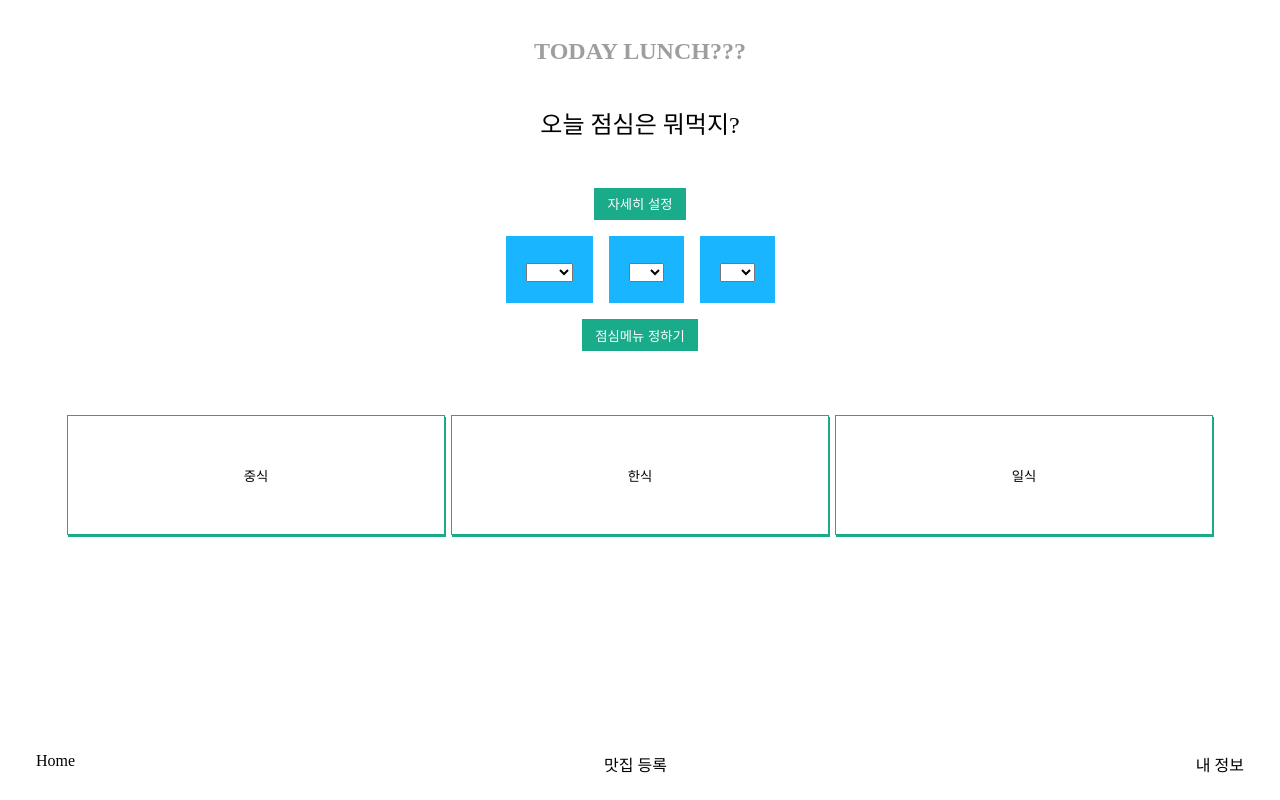
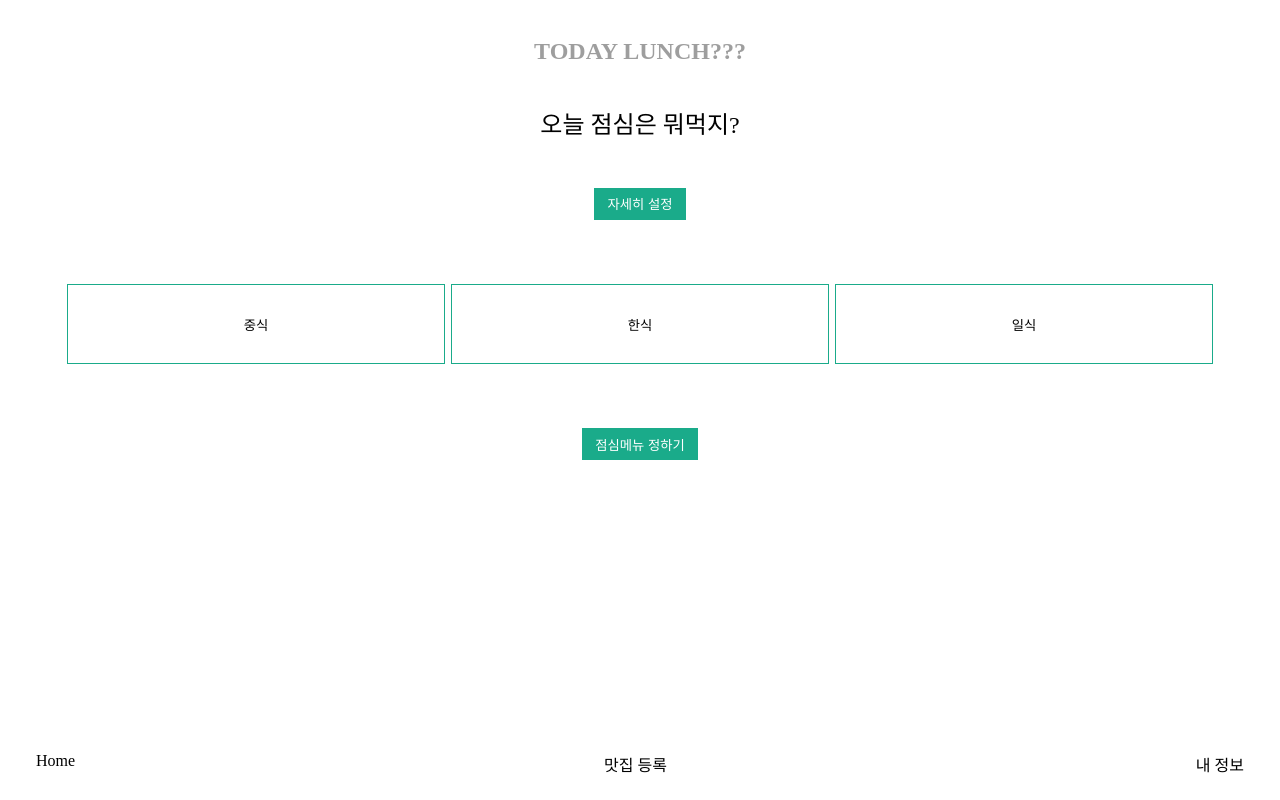
Before and after one commit to HTlee1990/bestLunch, a Vue app in the folder client/: page / in a window 1280 px wide. Both pictures are taken after a click on the button "자세히 설정". Built offline with nearby package versions, Linux system fonts and the light colour scheme; grey boxes are pictures that could not be loaded.

Commit message:
filter component and CSS

```diff
--- a/client/src/components/MenuFilter.vue
+++ b/client/src/components/MenuFilter.vue
@@ -1,6 +1,29 @@
 <template>
-  <div>
-    <div class="filter__container">
+  <!-- <div> -->
+  <div class="testBox">
+    <button
+      class="box__item"
+      :class="{ clicked: isActive.btn1 }"
+      @click="clickBtn(1)"
+    >
+      중식
+    </button>
+    <button
+      class="box__item"
+      :class="{ clicked: isActive.btn2 }"
+      @click="clickBtn(2)"
+    >
+      한식
+    </button>
+    <button
+      class="box__item"
+      :class="{ clicked: isActive.btn3 }"
+      @click="clickBtn(3)"
+    >
+      일식
+    </button>
+  </div>
+  <!-- <div class="filter__container">
       <div class="filter">
         <select name="category" v-model="filterForm.category">
           <option>한식</option>
@@ -24,21 +47,28 @@
           <option>하</option>
         </select>
       </div>
-    </div>
-  </div>
+    </div> -->
+  <!-- </div> -->
 </template>
 
 <script>
 export default {
-  props: ["filterForm"],
+  // props: ["filterForm"],
   data() {
-    return {}
+    return {
+      isActive: { btn1: false, btn2: false, btn3: false },
+    }
+  },
+  methods: {
+    clickBtn(num) {
+      this.isActive[`btn${num}`] = !this.isActive[`btn${num}`]
+    },
   },
 }
 </script>
 
-<style scoped>
-.filter__container {
+<style lang="scss" scoped>
+/* .filter__container {
   display: flex;
   justify-content: center;
 }
@@ -50,5 +80,46 @@ export default {
 .filter:hover {
   filter: contrast(200%);
   cursor: pointer;
+} */
+.testBox {
+  border: 0;
+  width: 90%;
+  height: 10%;
+  margin: 3rem;
+  // box-shadow: rgba(0, 0, 0, 0.12) 0px 1px 3px, rgba(0, 0, 0, 0.24) 0px 1px 2px;
+  display: flex;
+
+  .box__item {
+    border: 1px solid #1aab8a;
+    // box-shadow: 1px 2px 0 #1aab8a;
+    background: white;
+    width: 50%;
+    height: 100%;
+    margin: 0 3px;
+    cursor: pointer;
+    // box-shadow: rgba(0, 0, 0, 0.12) 0px 1px 3px, rgba(0, 0, 0, 0.24) 0px 1px 2px;
+    transition: all 0.9s;
+
+    &:hover {
+      background: #1aab8a;
+      // box-shadow: 0 160px 0 0 rgba(0, 0, 0, 0.1) inset,
+      //   0 -160px 0 0 rgba(0, 0, 0, 0.1) inset;
+      box-shadow: 0 160px 0 0 rgba(21, 137, 110, 0.3) inset,
+        0 -160px 0 0 rgba(21, 137, 110, 0.3) inset;
+      color: white;
+    }
+    &.clicked {
+      // box-shadow: 1px 1px 0 rgba(0, 0, 0, 0.5);
+      color: white;
+      border: none;
+      box-shadow: none;
+      position: relative;
+      top: 3px;
+      left: 1px;
+      background: #1aab8a;
+      // box-shadow: rgb(204, 219, 232) 3px 3px 6px 0px inset,
+      //   rgba(255, 255, 255, 0.5) -3px -3px 6px 1px inset;
+    }
+  }
 }
 </style>
--- a/client/src/views/Home.scss
+++ b/client/src/views/Home.scss
@@ -8,14 +8,23 @@
 
   .box__item {
     border: 1px solid #1aab8a;
-    box-shadow: 1px 2px 0 #1aab8a;
+    // box-shadow: 1px 2px 0 #1aab8a;
     background: white;
     width: 50%;
     height: 50%;
     margin: 0 3px;
     cursor: pointer;
     // box-shadow: rgba(0, 0, 0, 0.12) 0px 1px 3px, rgba(0, 0, 0, 0.24) 0px 1px 2px;
+    transition: all 0.9s;
 
+    &:hover {
+      background: #1aab8a;
+      // box-shadow: 0 160px 0 0 rgba(0, 0, 0, 0.1) inset,
+      //   0 -160px 0 0 rgba(0, 0, 0, 0.1) inset;
+      box-shadow: 0 160px 0 0 rgba(21, 137, 110, 0.3) inset,
+        0 -160px 0 0 rgba(21, 137, 110, 0.3) inset;
+      color: white;
+    }
     &.clicked {
       // box-shadow: 1px 1px 0 rgba(0, 0, 0, 0.5);
       color: white;
--- a/client/src/views/Home.vue
+++ b/client/src/views/Home.vue
@@ -21,29 +21,6 @@
     <custom-button class="menuBtn" @click.native="getMenu"
       >점심메뉴 정하기</custom-button
     >
-    <div class="testBox">
-      <button
-        class="box__item"
-        :class="{ clicked: isActive.btn1 }"
-        @click="clickBtn(1)"
-      >
-        중식
-      </button>
-      <button
-        class="box__item"
-        :class="{ clicked: isActive.btn2 }"
-        @click="clickBtn(2)"
-      >
-        한식
-      </button>
-      <button
-        class="box__item"
-        :class="{ clicked: isActive.btn3 }"
-        @click="clickBtn(3)"
-      >
-        일식
-      </button>
-    </div>
   </div>
 </template>
 
@@ -61,7 +38,6 @@ export default {
   data() {
     return {
       menu: "오늘 점심은 뭐먹지?",
-      isActive: { btn1: false, btn2: false, btn3: false },
       filterOpened: false,
       dummyMenu: [],
       clicked: false,
@@ -94,10 +70,6 @@ export default {
       console.log("clicked!!!")
       this.filterOpened = !this.filterOpened
     },
-
-    clickBtn(num) {
-      this.isActive[`btn${num}`] = !this.isActive[`btn${num}`]
-    },
   },
   computed: {},
   async mounted() {},
```
